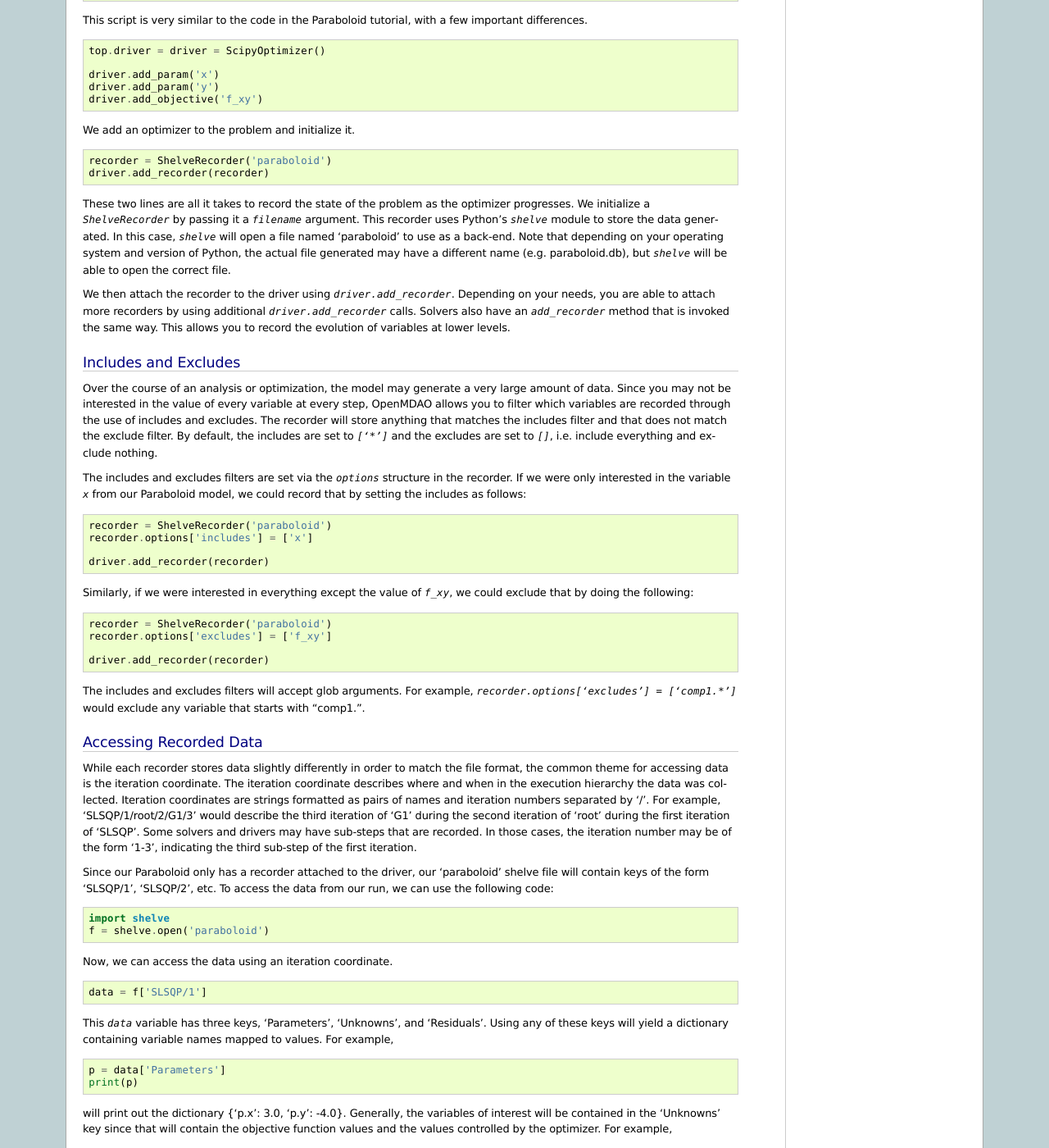
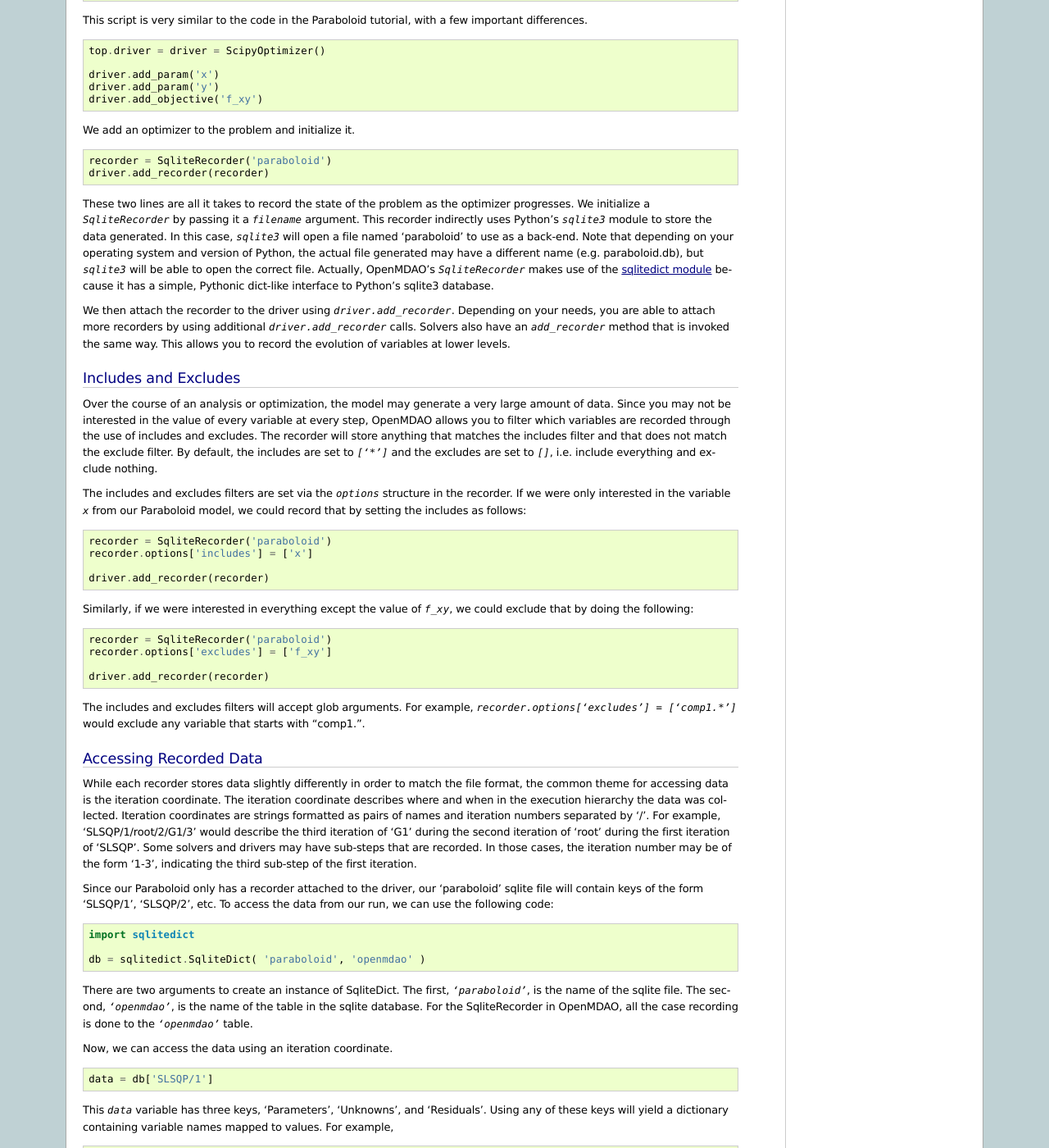
Before and after one commit to OpenMDAO/OpenMDAO1, a Sphinx documentation site: the page built from openmdao/docs/usr-guide/tutorials/recording.rst, in a window 1280 px wide and 1400 px high, scrolled down 1024 px. Shown: the whole window at 82% size. Built offline with Sphinx 7.4.7, drawn with Linux system fonts in a browser that asks for light colours; some of the changed text lies outside the part shown.

Commit message:
Converted tutorial to use SqliteRecorder

```diff
--- a/openmdao/docs/usr-guide/tutorials/recording.rst
+++ b/openmdao/docs/usr-guide/tutorials/recording.rst
@@ -13,7 +13,7 @@ save the data generated for future use. Consider the code below:
     from openmdao.components import ParamComp
     from openmdao.core import Component, Group, Problem
     from openmdao.drivers import ScipyOptimizer
-    from openmdao.recorders import ShelveRecorder
+    from openmdao.recorders import SqliteRecorder
 
 
     class Paraboloid(Component):
@@ -64,7 +64,7 @@ save the data generated for future use. Consider the code below:
         driver.add_param('y')
         driver.add_objective('f_xy')
 
-        recorder = ShelveRecorder('paraboloid')
+        recorder = SqliteRecorder('paraboloid')
         driver.add_recorder(recorder)
 
         top.setup()
@@ -84,16 +84,19 @@ We add an optimizer to the problem and initialize it.
 
 ::
 
-    recorder = ShelveRecorder('paraboloid')
+    recorder = SqliteRecorder('paraboloid')
     driver.add_recorder(recorder)
 
 These two lines are all it takes to record the state of the problem as the
-optimizer progresses. We initialize a `ShelveRecorder` by passing it a
-`filename` argument. This recorder uses Python's `shelve` module to store the
-data generated. In this case, `shelve` will open a file named 'paraboloid'
+optimizer progresses. We initialize a `SqliteRecorder` by passing it a
+`filename` argument. This recorder indirectly uses Python's `sqlite3` module to store the
+data generated. In this case, `sqlite3` will open a file named 'paraboloid'
 to use as a back-end. Note that depending on your operating system and version
 of Python, the actual file generated may have a different name (e.g.
-paraboloid.db), but `shelve` will be able to open the correct file.
+paraboloid.db), but `sqlite3` will be able to open the correct file.
+Actually, OpenMDAO's `SqliteRecorder` makes use of the
+`sqlitedict module <https://pypi.python.org/pypi/sqlitedict>`_ because it has a
+simple, Pythonic dict-like interface to Python’s sqlite3 database.
 
 We then attach the recorder to the driver using `driver.add_recorder`.
 Depending on your needs, you are able to attach more recorders by using
@@ -119,7 +122,7 @@ model, we could record that by setting the includes as follows:
 
 ::
 
-    recorder = ShelveRecorder('paraboloid')
+    recorder = SqliteRecorder('paraboloid')
     recorder.options['includes'] = ['x']
 
     driver.add_recorder(recorder)
@@ -128,7 +131,7 @@ Similarly, if we were interested in everything except the value of `f_xy`, we
 could exclude that by doing the following:
 ::
 
-    recorder = ShelveRecorder('paraboloid')
+    recorder = SqliteRecorder('paraboloid')
     recorder.options['excludes'] = ['f_xy']
 
     driver.add_recorder(recorder)
@@ -152,19 +155,25 @@ iteration number may be of the form '1-3', indicating the third sub-step of the
 first iteration.
 
 Since our Paraboloid only has a recorder attached to the driver, our
-'paraboloid' shelve file will contain keys of the form 'SLSQP/1', 'SLSQP/2',
+'paraboloid' sqlite file will contain keys of the form 'SLSQP/1', 'SLSQP/2',
 etc. To access the data from our run, we can use the following code:
 
 ::
 
-    import shelve
-    f = shelve.open('paraboloid')
+    import sqlitedict
+
+    db = sqlitedict.SqliteDict( 'paraboloid', 'openmdao' )
+
+There are two arguments to create an instance of SqliteDict. The first, `'paraboloid'`,
+is the name of the sqlite file. The second, `'openmdao'`, is the name of the table
+in the sqlite database. For the SqliteRecorder in OpenMDAO, all the case
+recording is done to the `'openmdao'` table.
 
 Now, we can access the data using an iteration coordinate.
 
 ::
 
-    data = f['SLSQP/1']
+    data = db['SLSQP/1']
 
 This `data` variable has three keys, 'Parameters', 'Unknowns', and 'Residuals'.
 Using any of these keys will yield a dictionary containing variable names
```
